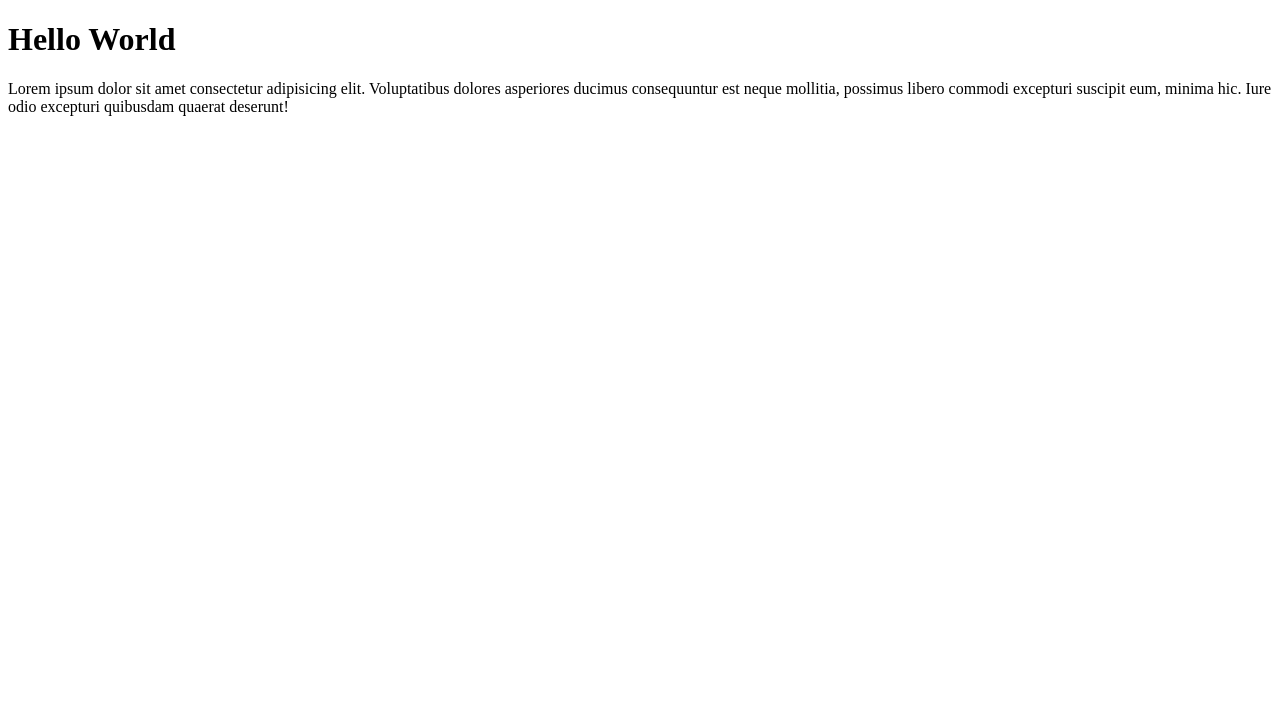
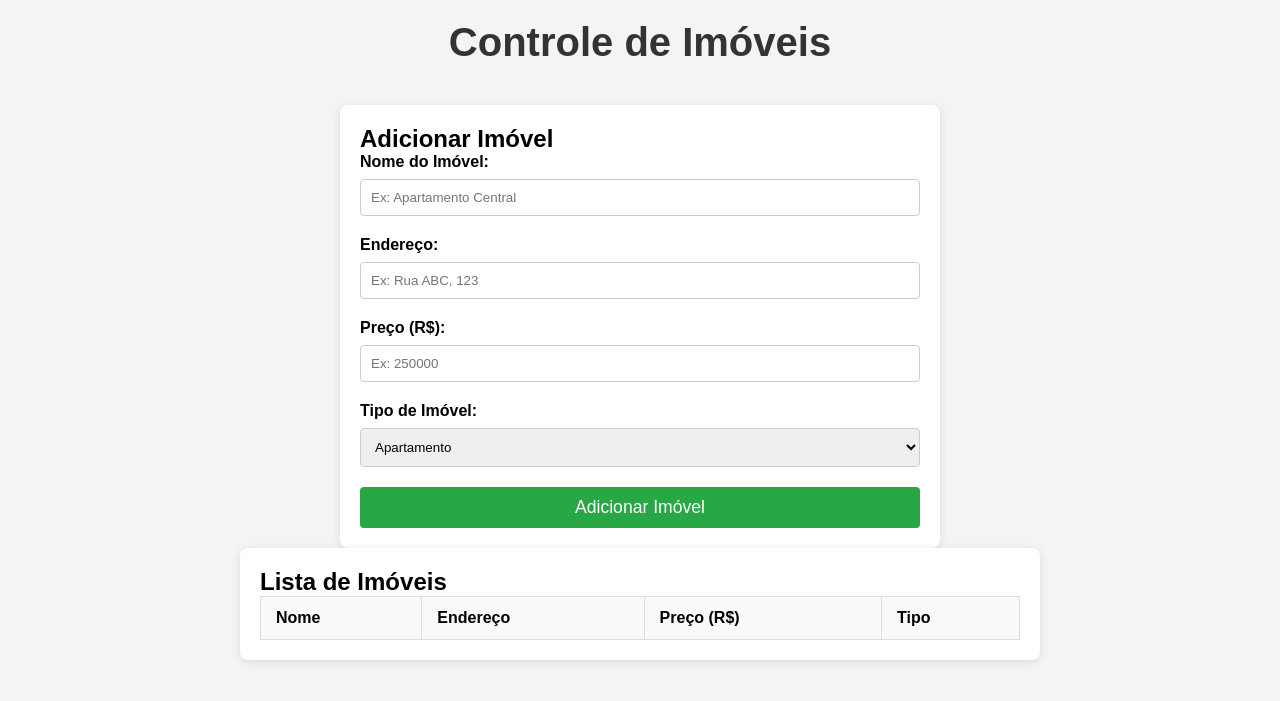
Before and after one commit to Ag-neto/Cadastro_Imoveis, a PHP site: page / in a window 1280 px wide. Shown: the top 701 px of the page. Run offline with PHP 8.4, Linux system fonts and the light colour scheme; lists and menus that the app fills with data are empty.

Commit message:
tela cadastro imovel teste

```diff
--- a/index.php
+++ b/index.php
@@ -1,12 +1,56 @@
 <!DOCTYPE html>
-<html lang="en">
+<html lang="pt-br">
 <head>
     <meta charset="UTF-8">
     <meta name="viewport" content="width=device-width, initial-scale=1.0">
-    <title>Teste</title>
+    <title>Controle de Imóveis</title>
+    <link rel="stylesheet" href="style/index_style.css">
 </head>
 <body>
-    <h1>Hello World</h1>
-    <p>Lorem ipsum dolor sit amet consectetur adipisicing elit. Voluptatibus dolores asperiores ducimus consequuntur est neque mollitia, possimus libero commodi excepturi suscipit eum, minima hic. Iure odio excepturi quibusdam quaerat deserunt!</p>
+    <header>
+        <h1>Controle de Imóveis</h1>
+    </header>
+
+    <section class="form-section">
+        <h2>Adicionar Imóvel</h2>
+        <form id="imovel-form">
+            <label for="nome">Nome do Imóvel:</label>
+            <input type="text" id="nome" name="nome" placeholder="Ex: Apartamento Central" required>
+
+            <label for="endereco">Endereço:</label>
+            <input type="text" id="endereco" name="endereco" placeholder="Ex: Rua ABC, 123" required>
+
+            <label for="preco">Preço (R$):</label>
+            <input type="number" id="preco" name="preco" placeholder="Ex: 250000" required>
+
+            <label for="tipo">Tipo de Imóvel:</label>
+            <select id="tipo" name="tipo" required>
+                <option value="apartamento">Apartamento</option>
+                <option value="casa">Casa</option>
+                <option value="comercial">Comercial</option>
+            </select>
+
+            <button type="submit">Adicionar Imóvel</button>
+        </form>
+    </section>
+
+    <section class="list-section">
+        <h2>Lista de Imóveis</h2>
+        <table>
+            <thead>
+                <tr>
+                    <th>Nome</th>
+                    <th>Endereço</th>
+                    <th>Preço (R$)</th>
+                    <th>Tipo</th>
+                </tr>
+            </thead>
+            <tbody id="imovel-list">
+                <!-- Os imóveis serão adicionados aqui -->
+            </tbody>
+        </table>
+    </section>
+
+    <script src="script.js"></script>
 </body>
 </html>
--- /dev/null
+++ b/style/index_style.css
@@ -0,0 +1,93 @@
+* {
+    margin: 0;
+    padding: 0;
+    box-sizing: border-box;
+}
+
+body {
+    font-family: Arial, sans-serif;
+    background-color: #f4f4f4;
+    padding: 20px;
+}
+
+header {
+    text-align: center;
+    margin-bottom: 40px;
+}
+
+h1 {
+    font-size: 2.5rem;
+    color: #333;
+}
+
+section {
+    margin-bottom: 40px;
+}
+
+.form-section {
+    background-color: #fff;
+    padding: 20px;
+    border-radius: 8px;
+    box-shadow: 0 2px 10px rgba(0, 0, 0, 0.1);
+    max-width: 600px;
+    margin: 0 auto;
+}
+
+.form-section form label {
+    display: block;
+    margin-bottom: 8px;
+    font-weight: bold;
+}
+
+.form-section form input,
+.form-section form select {
+    width: 100%;
+    padding: 10px;
+    margin-bottom: 20px;
+    border: 1px solid #ccc;
+    border-radius: 4px;
+}
+
+.form-section form button {
+    width: 100%;
+    padding: 10px;
+    background-color: #28a745;
+    color: #fff;
+    border: none;
+    border-radius: 4px;
+    font-size: 1.1rem;
+    cursor: pointer;
+}
+
+.form-section form button:hover {
+    background-color: #218838;
+}
+
+.list-section {
+    background-color: #fff;
+    padding: 20px;
+    border-radius: 8px;
+    box-shadow: 0 2px 10px rgba(0, 0, 0, 0.1);
+    max-width: 800px;
+    margin: 0 auto;
+}
+
+table {
+    width: 100%;
+    border-collapse: collapse;
+}
+
+table th, table td {
+    padding: 12px 15px;
+    border: 1px solid #ddd;
+    text-align: left;
+}
+
+table th {
+    background-color: #f8f9fa;
+    font-weight: bold;
+}
+
+table tbody tr:nth-child(even) {
+    background-color: #f2f2f2;
+}
```
